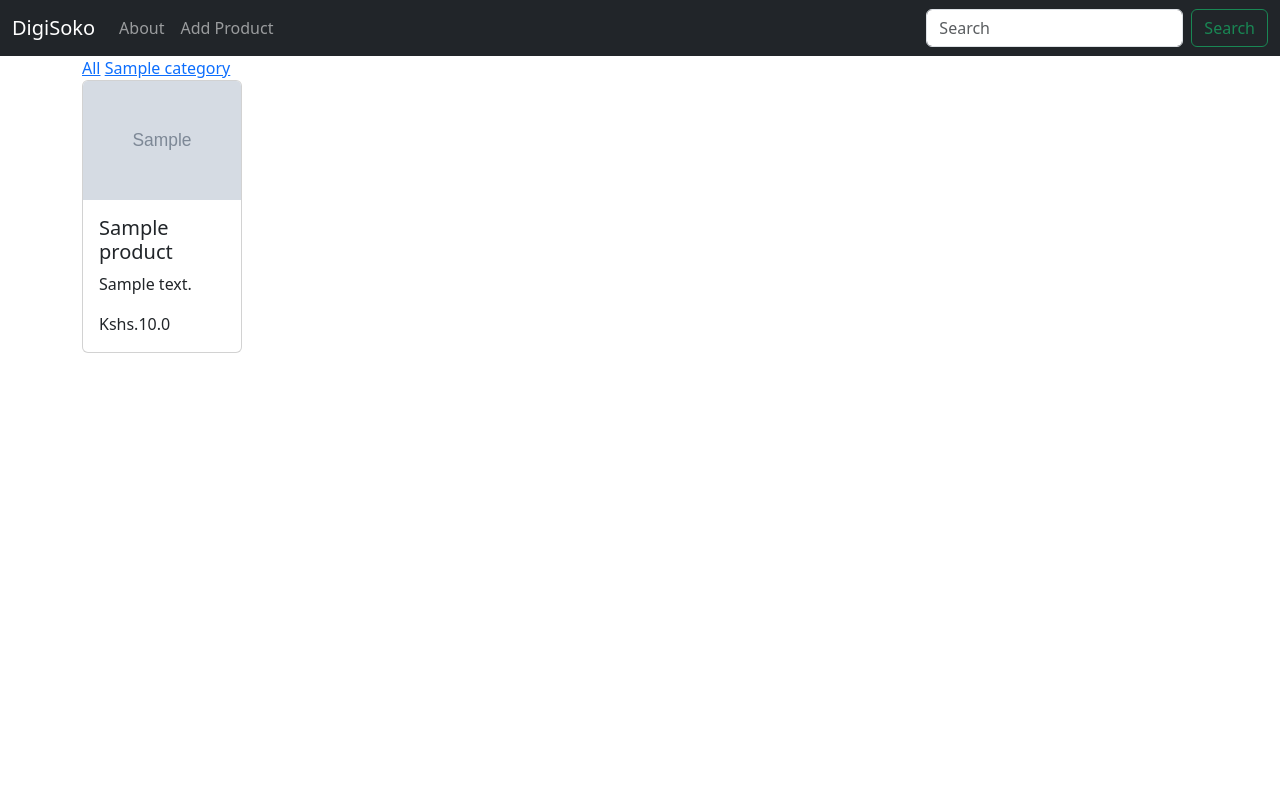
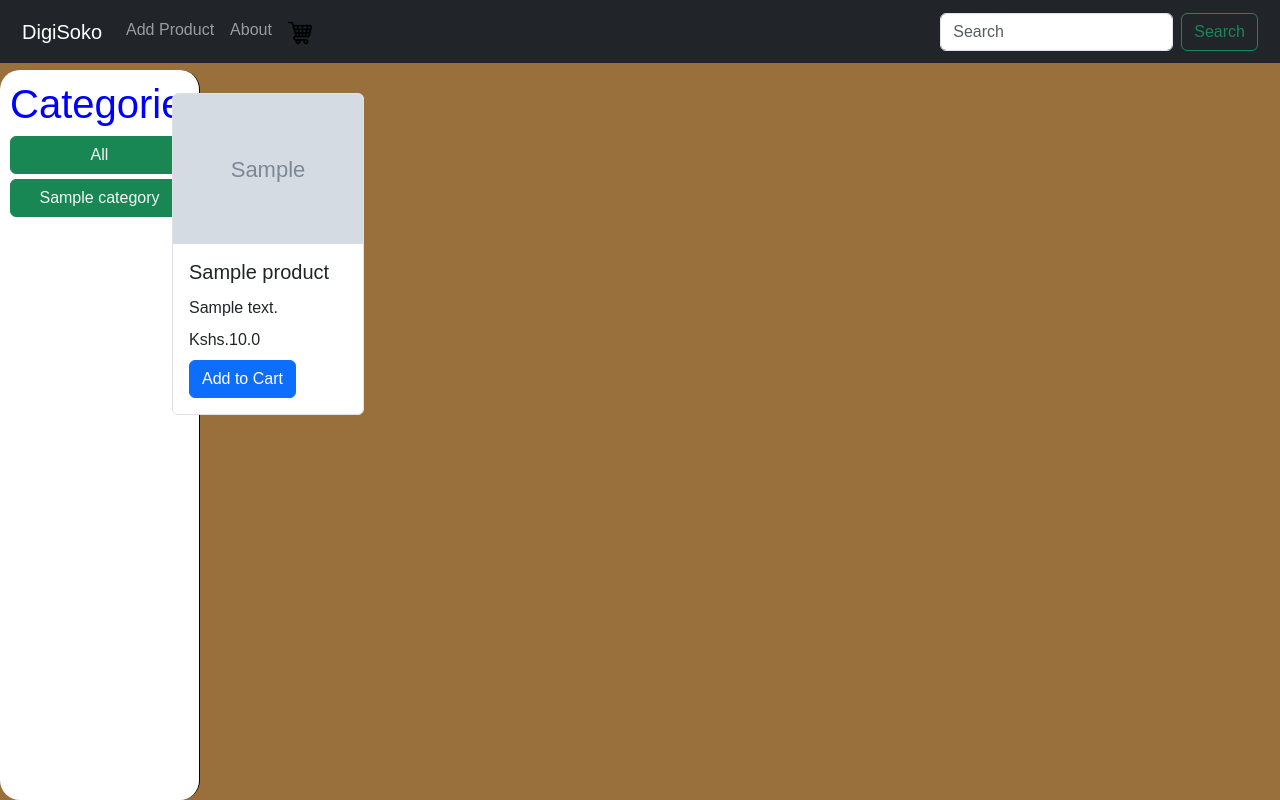
Before and after one commit to GEO-HACK/DigiSoko, a Django app: page / in a window 1280 px wide. Run offline with Django 5.2, Linux system fonts and the light colour scheme; tables that the repository leaves empty hold one stand-in row (values such as "Sample post"); grey boxes marked "Sample" are stand-in pictures.

Commit message:
third commit

```diff
--- a/DigiSoko/models.py
+++ b/DigiSoko/models.py
@@ -1,4 +1,5 @@
 from django.db import models
+
 class Category(models.Model):
     name=models.CharField(max_length=200)
     def __str__(self):
--- a/DigiSoko/templates/DigiSoko/base.html
+++ b/DigiSoko/templates/DigiSoko/base.html
@@ -8,7 +8,7 @@
     <link rel="stylesheet" type="text/css" href="{% static 'styles.css' %}">
     <title>Document</title>
 </head>
-<body>
+<body class="body">
     <nav class="navbar navbar-expand-lg navbar-dark bg-dark">
         <div class="container-fluid">
           <a class="navbar-brand" href="{% url 'home'%}">DigiSoko</a>
@@ -17,15 +17,20 @@
           </button>
           <div class="collapse navbar-collapse" id="navbarSupportedContent">
             <ul class="navbar-nav me-auto mb-2 mb-lg-0">
-
-              <li class="nav-item">
-                <a class="nav-link" href="{% url 'about' %}">About</a>
-              </li>
               <li class="nav-item">
                 <a class="nav-link" href="{% url 'create_product' %}">Add Product</a>
               </li>
+               <li class="nav-item">
+                <a class="nav-link" href="{% url 'about' %}">About</a>
+              </li><!-- Add cart icon and link to the cart page -->
+              <li class="nav-item">
+                <a class="nav-link" href="{% url 'cart' %}">
+                  <img src="{% static 'cart-icon.png' %}" alt="Cart Icon" width="24" height="24" class="d-inline-block align-text-top  " >
+
+                </a>
+              </li>
             </ul>
-            <form class="d-flex" role="search">
+            <form class="d-flex  justify-content-center" role="search">
               <input class="form-control me-2" type="text" name="q" placeholder="Search" aria-label="Search">
               <button class="btn btn-outline-success" type="submit">Search</button>
             </form>
--- /dev/null
+++ b/DigiSoko/templates/DigiSoko/category_component.html
@@ -0,0 +1,10 @@
+
+<div class="category-view">
+  <h1 class="tags">Categories  </h1>
+  <a class="btn btn-success"href="{% url 'home' %}">All</a>
+  <div class="category">
+  {% for category in categorys %}
+  <a  class="btn btn-success"href="{% url 'home' %}?q={{category.name}}">{{category.name}}</a>
+  {% endfor %}
+  </div>
+</div>
--- a/DigiSoko/templates/DigiSoko/home.html
+++ b/DigiSoko/templates/DigiSoko/home.html
@@ -1,26 +1,12 @@
 {%  extends 'DigiSoko/base.html' %}
 
 {% block content %}
-<div class="category-view">
 
-  <a href="{% url 'home' %}">All</a>
-  {% for category in categorys %}
-  <a href="{% url 'home' %}?q={{category.name}}">{{category.name}}</a>
-  {% endfor %}
-</div>
-<div>
-   {% for product in products %}
-    <div class ="product-view">
-    <div class="card" style="width: 10rem;">
-        <img src="{{ product.image.url }}" class="card-img-top" alt="...">
-        <div class="card-body">
-          <h5 class="card-title">{{ product.name }}</h5>
-            <p class="card-text">{{ product.description }}</p>
-            <p class="card-text">Kshs.{{ product.price }}</p>
+{% include 'DigiSoko/category_component.html' %}
 
-        </div>
-        </div>
-    </div>
-    {% endfor %}
+<div class="product-body">
+
+  {% include 'DigiSoko/product_component.html' %}
+
 </div>
 {% endblock %}
--- /dev/null
+++ b/DigiSoko/templates/DigiSoko/product_component.html
@@ -0,0 +1,14 @@
+{% for product in products %}
+<div class ="product-view">
+<div class="card" style="width: 12rem;">
+    <img src="{{ product.image.url }}" class="card-img-top" alt="...">
+    <div class="card-body">
+      <h5 class="card-title">{{ product.name }}</h5>
+        <p class="card-text">{{ product.description }}</p>
+        <p class="card-text">Kshs.{{ product.price }}</p>
+        <a href="{% url 'add_to_cart' product.id %}" class="btn btn-primary">Add to Cart</a>
+
+    </div>
+    </div>
+</div>
+{% endfor %}
--- a/DigiSoko/urls.py
+++ b/DigiSoko/urls.py
@@ -6,6 +6,9 @@ urlpatterns = [
 
     path('',views.home,name='home' ),
     path('about/',views.about ,name='about'),
+    path('cart/',views.view_cart,name='cart'),
 
     path('create_product/',views.create_product,name='create_product'),
+   path('add_to_cart/<int:product_id>/', views.add_to_cart, name='add_to_cart'),
+
 ]
--- a/DigiSoko/views.py
+++ b/DigiSoko/views.py
@@ -1,4 +1,4 @@
-from django.shortcuts import render
+from django.shortcuts import render,redirect
 from django.http import HttpResponse
 from .models import *
 from django.db.models import Q
@@ -25,8 +25,39 @@ def create_product(request):
         form=ProductForm(request.POST,request.FILES)
         if form.is_valid():
             form.save()
-            return HttpResponse("{% url 'home' %}")
+            return HttpResponse('{% url "home" %}')
     context={'form':form}
 
 
     return render(request,'DigiSoko/product_form.html',context)
+
+def view_cart(request):
+    cart = request.session.get('cart', [])
+    total_price = sum(item['price'] for item in cart)
+    return render(request, 'DigiSoko/cart.html', {'cart': cart, 'total_price': total_price})
+
+from django.http import JsonResponse
+
+def add_to_cart(request, product_id):
+    product = Products.objects.get(id=product_id)
+    cart = request.session.get('cart', [])
+
+    # Check if the product is already in the cart
+    for item in cart:
+        if item['id'] == product.id:
+            # If the product is already in the cart, update its quantity
+            item['quantity'] = item.get('quantity', 1) + 1  # Increment quantity by 1
+            request.session['cart'] = cart
+            return redirect('cart')
+
+    # If the product is not in the cart, add it with an initial quantity of 1
+    cart.append({
+        'id': product.id,
+        'name': product.name,
+        'price': product.price,
+        'quantity': 1,  # Initial quantity is 1
+        # Add other product details here if needed
+    })
+
+    request.session['cart'] = cart
+    return redirect('home')
--- /dev/null
+++ b/static/styles.css
@@ -0,0 +1,96 @@
+.body {
+    font-family: 'Arial', sans-serif;
+    margin: 0;
+    padding: 0;
+    background-color: rgba(147, 102, 46, 0.937);
+    width: 100vw;
+}
+
+.product-body {
+    display: grid;
+    grid-template-columns: repeat(auto-fill, minmax(180px, 1fr)); /* Each column will fit the width of the card */
+    padding: 10px;
+    margin-top: 20px;
+    gap: 1rem;
+    width: 100%;
+
+}
+
+.category-view {
+    padding: 10px;
+    background-color: white; /* Light gray background */
+    border-right: 1px solid #dee2e6; /* Right border */
+    position: fixed; /* Fixed position */
+    top: 70px; /* Adjust based on navbar height */
+    left: 0; /* Start at the left edge of the page */
+    bottom: 0; /* Extend to the bottom */
+    overflow-y: auto; /* Add scrollbar if needed */
+    width: 200px; /* Set fixed width */
+    border-color: black;
+    border-radius: 20px;
+    color: antiquewhite;
+    }
+
+
+/* Adjust the top position and width as needed */
+
+.category-view a {
+    display: block;
+    margin-bottom: 5px;
+    color: whitesmoke /* Text color */
+
+}
+
+.category-view a:hover {
+    text-decoration: underline;
+}
+
+/* Style for product view */
+.product-view {
+    margin-left: 80px; /* Adjust according to category view width */
+    gap: 0.5rem;
+    display: flex;
+    flex-direction: column;
+    flex-wrap: wrap;
+    justify-content: flex-start;
+}
+
+.card {
+    width: 100%; /* Full width of the grid cell */
+    border: 1px solid #dee2e6; /* Border color */
+
+
+}
+
+.card-img-top {
+    max-width: 100%;
+    height: 150px;
+    object-fit: cover;
+    width: 100vw;
+}
+
+.card-title {
+    font-size: 1.25rem;
+    margin-bottom: 0.75rem;
+}
+
+.card-text {
+    margin-bottom: 0.5rem;
+
+}
+
+.card-body {
+    padding: 1rem;
+    border-color: black;
+}
+
+.navbar {
+    width: 100vw;
+    background-color: #333;
+    color: white;
+    padding: 10px;
+    box-sizing: border-box;
+}
+.tags{
+    color:blue;
+}
--- a/stock/settings.py
+++ b/stock/settings.py
@@ -28,6 +28,7 @@ DEBUG = True
 
 ALLOWED_HOSTS = []
 
+SESSION_EXPIRE_AT_BROWSER_CLOSE = True
 
 # Application definition
 
```
Also changed, not shown: DigiSoko/templates/DigiSoko/cart.html (added, +86 -0 lines), static/javascript.js (added, +50 -0 lines), media/WIN_20240204_10_56_09_Pro.jpg (added), media/apples.jpeg (added), media/bananas.jpeg (added), media/download.jpeg (added), media/download_GFkclIS.jpeg (added), media/hoho.jpeg (added), media/pineapple.jpg (added), media/white_onion.webp (added), static/cart-icon.png (added).
